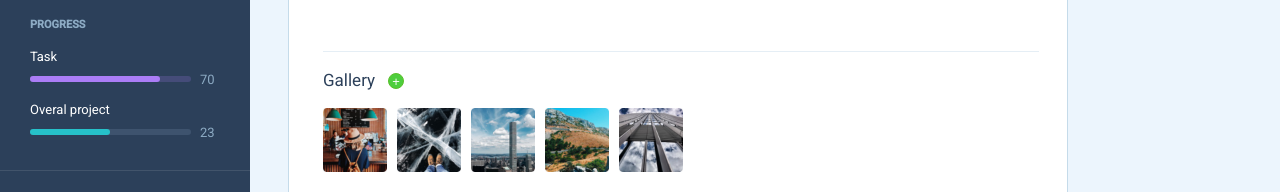
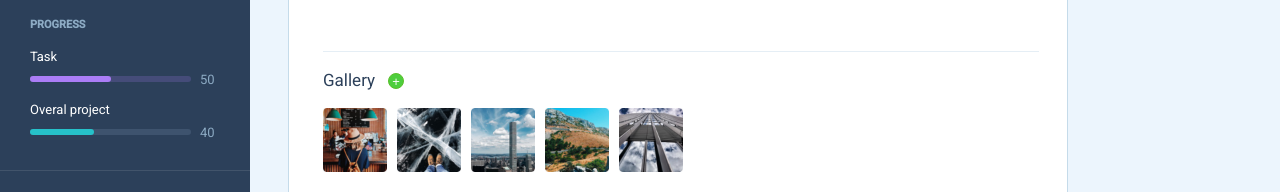
Before and after one commit to nlysenko/cobase-test, a React (Create React App) app in the folder apps/cobase-web/: page /cobase-test/task-manager in a window 1280 px wide. Shown: the part 467-659 px from the top of the page. Built offline with nearby package versions, Linux system fonts and the light colour scheme.

Commit message:
Add logic in the progress bar

```diff
--- a/apps/cobase-web/src/app/redux/actions.js
+++ b/apps/cobase-web/src/app/redux/actions.js
@@ -4,13 +4,7 @@
  *
  */
 
-import { INIT_TASK, TOGGLE_TASK, TOGGLE_SUBTASK } from './constans'
-
-export const initTask = () => {
-  return {
-    type: INIT_TASK,
-  }
-}
+import { TOGGLE_TASK, TOGGLE_SUBTASK } from './constans'
 
 export const toggleTask = (count) => {
   return {
--- a/apps/cobase-web/src/app/redux/constans.js
+++ b/apps/cobase-web/src/app/redux/constans.js
@@ -4,6 +4,5 @@
  *
  */
 
-export const INIT_TASK = 'INIT_TASK'
 export const TOGGLE_TASK = 'TOGGLE_TASK'
 export const TOGGLE_SUBTASK = 'TOGGLE_SUBTASK'
--- a/apps/cobase-web/src/app/redux/initialState.js
+++ b/apps/cobase-web/src/app/redux/initialState.js
@@ -5,6 +5,34 @@
  */
 
 export const initialState = {
+  task: {
+    name: 'Fix bathroom walls',
+    id: '9ec36070-b579-4227-a6e4-a65aaa42a0a3',
+    description:
+      'Bathroom walls needs some fixing. Descriptions can be longer than only one sentence. Descriptions can be longer than only one sentence. Descriptions can be longer than only one sentence.',
+    employees: ['/img/user-1.png', '/img/user-2.png', '/img/user-3.png'],
+    tags: ['Thirdfloor', 'bathroom', 'tilework'],
+    gallery: [
+      '/img/gallery-1.jpg',
+      '/img/gallery-2.jpg',
+      '/img/gallery-3.jpg',
+      '/img/gallery-4.jpg',
+      '/img/gallery-5.jpg',
+    ],
+    subtasks: [
+      {
+        name: 'Install water isolation',
+        id: '8bfe3c83-9929-4d53-9603-ab123a25ce1b',
+        completed: true,
+      },
+      {
+        name: 'Prepare for tiling',
+        id: '560f8709-2610-4296-ba39-3110aaad0bd0',
+        completed: false,
+      },
+    ],
+  },
+
   tasks: [
     {
       name: 'Fix bathroom walls',
--- a/apps/cobase-web/src/app/redux/rootReduser.js
+++ b/apps/cobase-web/src/app/redux/rootReduser.js
@@ -6,15 +6,12 @@
 
 import update from 'immutability-helper'
 
-import { INIT_TASK, TOGGLE_TASK, TOGGLE_SUBTASK } from './constans'
+import { TOGGLE_TASK, TOGGLE_SUBTASK } from './constans'
 
 import initialState from './initialState'
 
 const rootReduser = (state = initialState, action) => {
   switch (action.type) {
-    case INIT_TASK:
-      return Object.assign({}, state, { task: state.tasks[0] })
-
     case TOGGLE_TASK:
       const { count } = action.payload
 
--- a/apps/cobase-web/src/components/Main/Main.js
+++ b/apps/cobase-web/src/components/Main/Main.js
@@ -6,9 +6,6 @@
 
 import React, { useState, useEffect } from 'react'
 import { createUseStyles } from 'react-jss'
-import { connect } from 'react-redux'
-
-import { initTask } from 'app/redux/actions'
 
 import ToolBar from 'components/ToolBar/ToolBar'
 import SideBar from 'components/SideBar/SideBar'
@@ -33,12 +30,6 @@ const useStyles = createUseStyles({
 })
 
 const Main = (props) => {
-  const { initTask } = props
-
-  useEffect(() => {
-    initTask()
-  })
-
   const [sideBarOpen, setSideBarOpen] = useState(window.innerWidth >= 768)
 
   useEffect(() => {
@@ -72,8 +63,4 @@ const Main = (props) => {
   )
 }
 
-const mapDispatchToProps = {
-  initTask: initTask,
-}
-
-export default connect(null, mapDispatchToProps)(Main)
+export default Main
--- a/apps/cobase-web/src/pages/TaskManager.js
+++ b/apps/cobase-web/src/pages/TaskManager.js
@@ -8,7 +8,7 @@ import React, { useEffect, useState } from 'react'
 import { createUseStyles } from 'react-jss'
 import { connect } from 'react-redux'
 
-import { initTask, toggleTask } from 'app/redux/actions'
+import { toggleTask } from 'app/redux/actions'
 
 import TaskProgress from 'shared/molecules/TaskProgress'
 import TaskControls from 'shared/molecules/TaskControls'
@@ -57,7 +57,7 @@ const useStyles = createUseStyles({
 })
 
 const TaskManager = (props) => {
-  const { tasks, toggleTask } = props
+  const { task, tasks, toggleTask } = props
 
   useEffect(() => {
     document.title = 'Task Manager | CoBase'
@@ -104,18 +104,15 @@ const TaskManager = (props) => {
       <main className={classes.page_content}>
         <TaskControls />
 
-        <TaskDescription
-          name={tasks[count].name}
-          description={tasks[count].description}
-        />
+        <TaskDescription name={task.name} description={task.description} />
 
-        <Employees employees={tasks[count].employees} />
+        <Employees employees={task.employees} />
 
-        <Tags arr={tasks[count].tags} />
+        <Tags arr={task.tags} />
 
-        <Gallery arr={tasks[count].gallery} />
+        <Gallery arr={task.gallery} />
 
-        <Checklist subtasks={tasks[count].subtasks} taskId={tasks[count].id} />
+        <Checklist subtasks={task.subtasks} taskId={task.id} />
       </main>
     </div>
   )
@@ -123,6 +120,7 @@ const TaskManager = (props) => {
 
 const mapStateToProps = function(state) {
   return {
+    task: state.task,
     tasks: state.tasks,
   }
 }
--- a/apps/cobase-web/src/shared/molecules/Progress.js
+++ b/apps/cobase-web/src/shared/molecules/Progress.js
@@ -5,6 +5,7 @@
  */
 
 import React from 'react'
+import { connect } from 'react-redux'
 import { createUseStyles } from 'react-jss'
 
 import {
@@ -41,7 +42,7 @@ const useStyles = createUseStyles({
     alignItems: 'center',
   },
 
-  progressbar_valuemax: {
+  task_progressbar: {
     display: 'inline-block',
     width: 161,
     height: 6,
@@ -49,22 +50,21 @@ const useStyles = createUseStyles({
     backgroundColor: WaikawaGrayColor,
   },
 
-  progressbar_valuemin: {
-    composes: '$progressbar_valuemax',
+  overal_progressbar: {
+    composes: '$task_progressbar',
     backgroundColor: FrenchPassColor,
   },
 
-  progress_valuemax: {
+  task_progress: {
     height: '100%',
-    width: 130,
     backgroundColor: PortageColor,
     borderRadius: 100,
   },
 
-  progress_valuemin: {
-    composes: '$progress_valuemax',
+  overal_progress: {
+    composes: '$task_progress',
     backgroundColor: JavaColor,
-    width: 80,
+    width: 0,
   },
 
   indicator: {
@@ -74,9 +74,38 @@ const useStyles = createUseStyles({
   },
 })
 
-const Progress = () => {
+const Progress = (props) => {
+  const { task, tasks } = props
+
+  const getNumberCompletedSubtasks = (arr) => {
+    return arr.reduce((sum, subtask) => {
+      return sum + subtask.completed
+    }, 0)
+  }
+
+  const overallSubtasks = tasks.reduce((arr, task) => {
+    return arr.concat(task.subtasks)
+  }, [])
+
+  const currentSubtasks = task.subtasks
+
+  const taskProgress =
+    (getNumberCompletedSubtasks(currentSubtasks) / currentSubtasks.length) * 100
+
+  const projectProgress =
+    (getNumberCompletedSubtasks(overallSubtasks) / overallSubtasks.length) * 100
+
+  const taskProgressStyle = {
+    width: taskProgress + '%',
+    transition: 'all 0.5s ease-out',
+  }
+
+  const projectProgressStyle = {
+    width: projectProgress + '%',
+    transition: 'all 0.5s ease-out',
+  }
+
   const classes = useStyles()
-
   return (
     <div className={classes.wrapper}>
       <h3 className={classes.title}>PROGRESS</h3>
@@ -84,24 +113,34 @@ const Progress = () => {
       <span className={classes.name}>Task</span>
 
       <div className={classes.progressbar_wrapper}>
-        <div className={classes.progressbar_valuemax}>
-          <div className={classes.progress_valuemax} id="task" />
+        <div className={classes.task_progressbar}>
+          <div className={classes.task_progress} style={taskProgressStyle} />
         </div>
 
-        <span className={classes.indicator}>70</span>
+        <span className={classes.indicator}>{+taskProgress.toFixed(2)}</span>
       </div>
 
       <span className={classes.name}>Overal project</span>
 
       <div className={classes.progressbar_wrapper}>
-        <div className={classes.progressbar_valuemin}>
-          <div className={classes.progress_valuemin} id="project" />
+        <div className={classes.overal_progressbar}>
+          <div
+            className={classes.overal_progress}
+            style={projectProgressStyle}
+          />
         </div>
 
-        <span className={classes.indicator}>23</span>
+        <span className={classes.indicator}>{+projectProgress.toFixed(2)}</span>
       </div>
     </div>
   )
 }
 
-export default Progress
+const mapStateToProps = function(state) {
+  return {
+    tasks: state.tasks,
+    task: state.task,
+  }
+}
+
+export default connect(mapStateToProps)(Progress)
```
